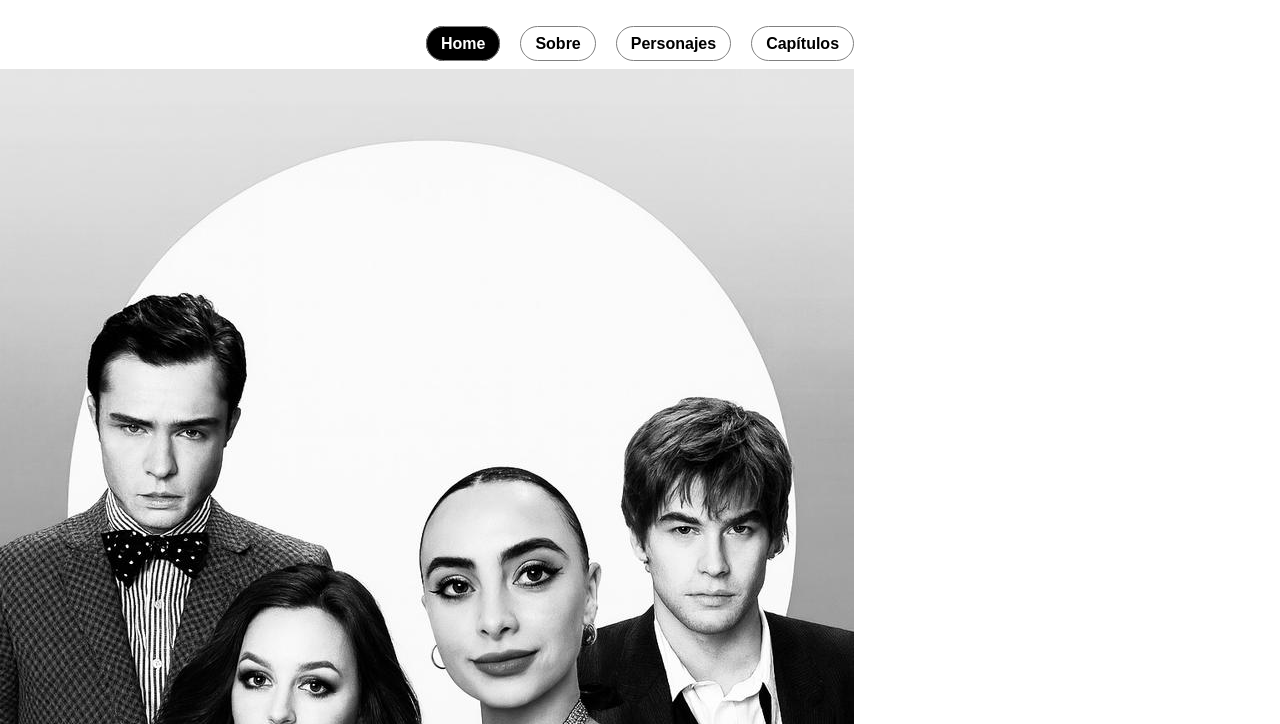
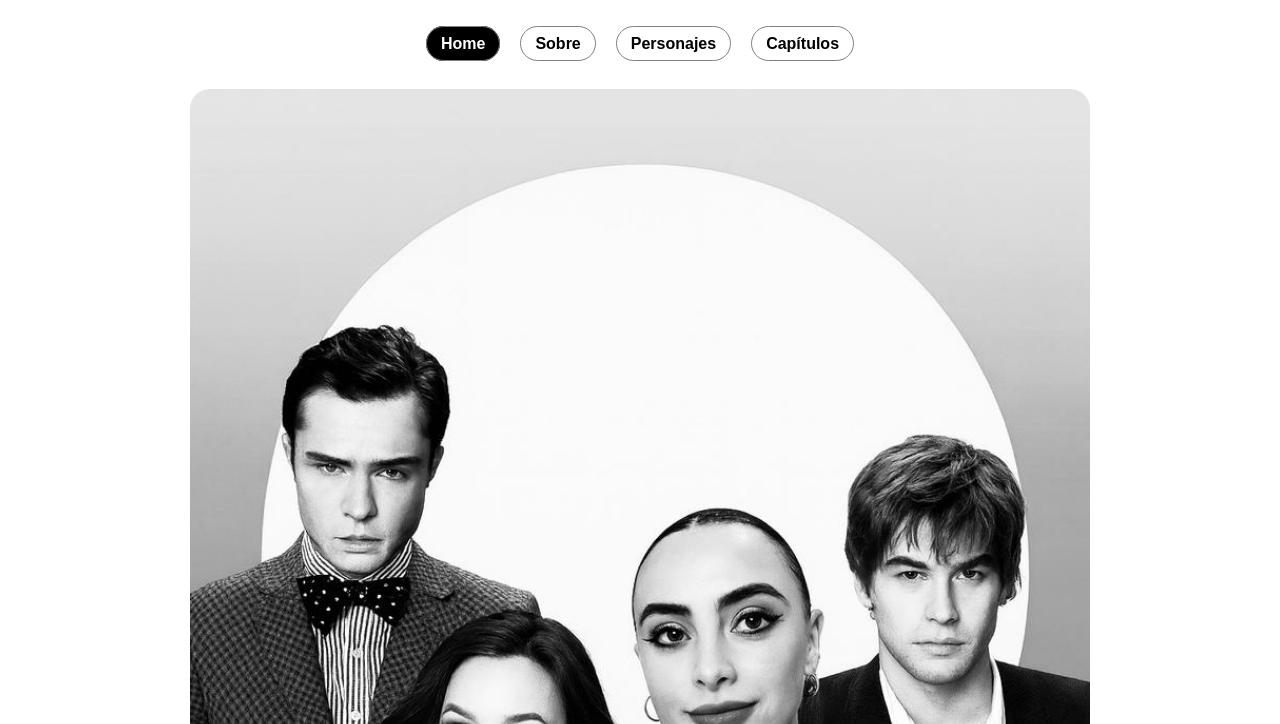
Before and after one commit to PiaGGG/TRABAJO-FANPAGE, a plain HTML site: page index.html in a window 1280 px wide. Shown: the part 76-800 px from the top of the page. Drawn offline with Linux system fonts and the light colour scheme.

Commit message:
style.css

```diff
--- a/style.css
+++ b/style.css
@@ -76,6 +76,21 @@ header p {
   font-style: italic;
   text-align: center;
 }
+.hero-image {
+  width: 100%;
+  display: flex;
+  justify-content: center;
+  margin-top: 20px;
+}
+
+.hero-image img {
+  width: 80%;           /* Ajusta tamaño sin romper */
+  max-width: 900px;     /* Limita gigantez */
+  border-radius: 20px;  /* bordes más aesthetic */
+  display: block;
+  object-fit: cover;    /* Mantiene proporción linda */
+}
+
 
 
 .hero {
```
